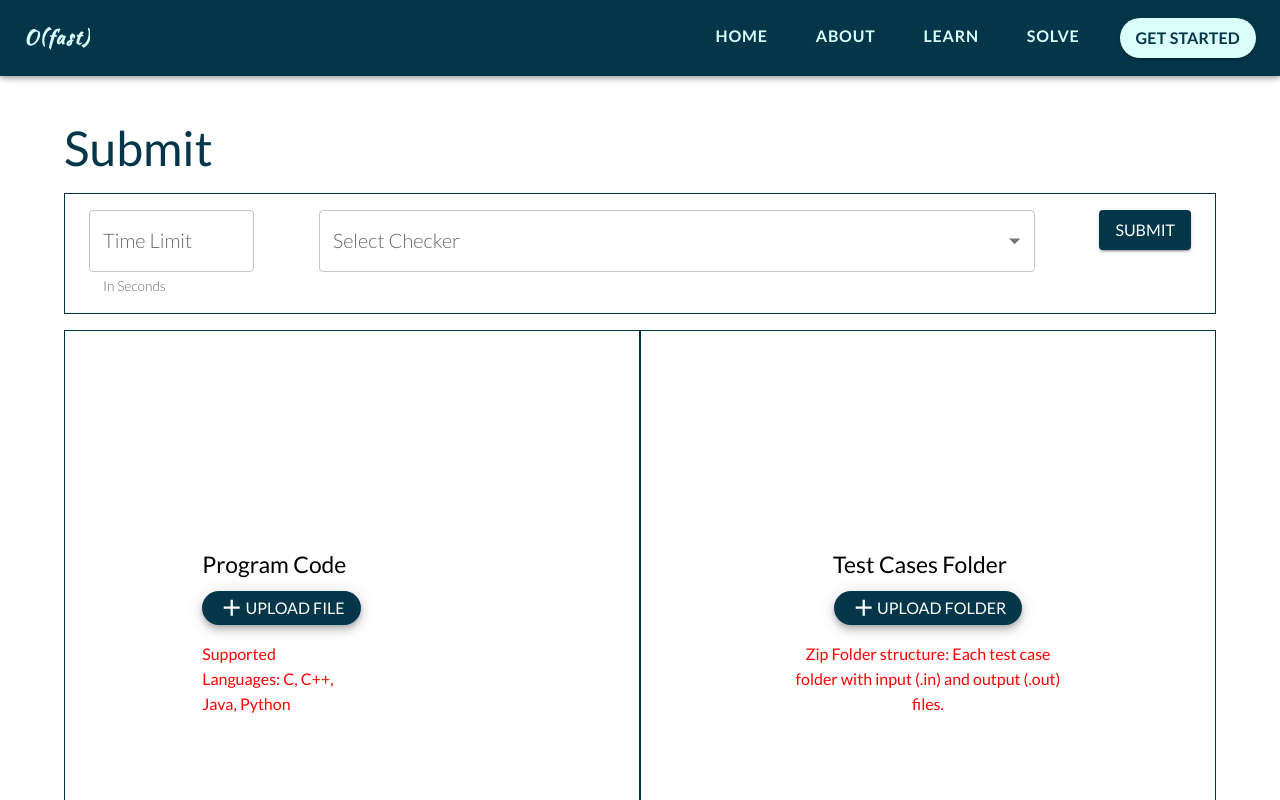
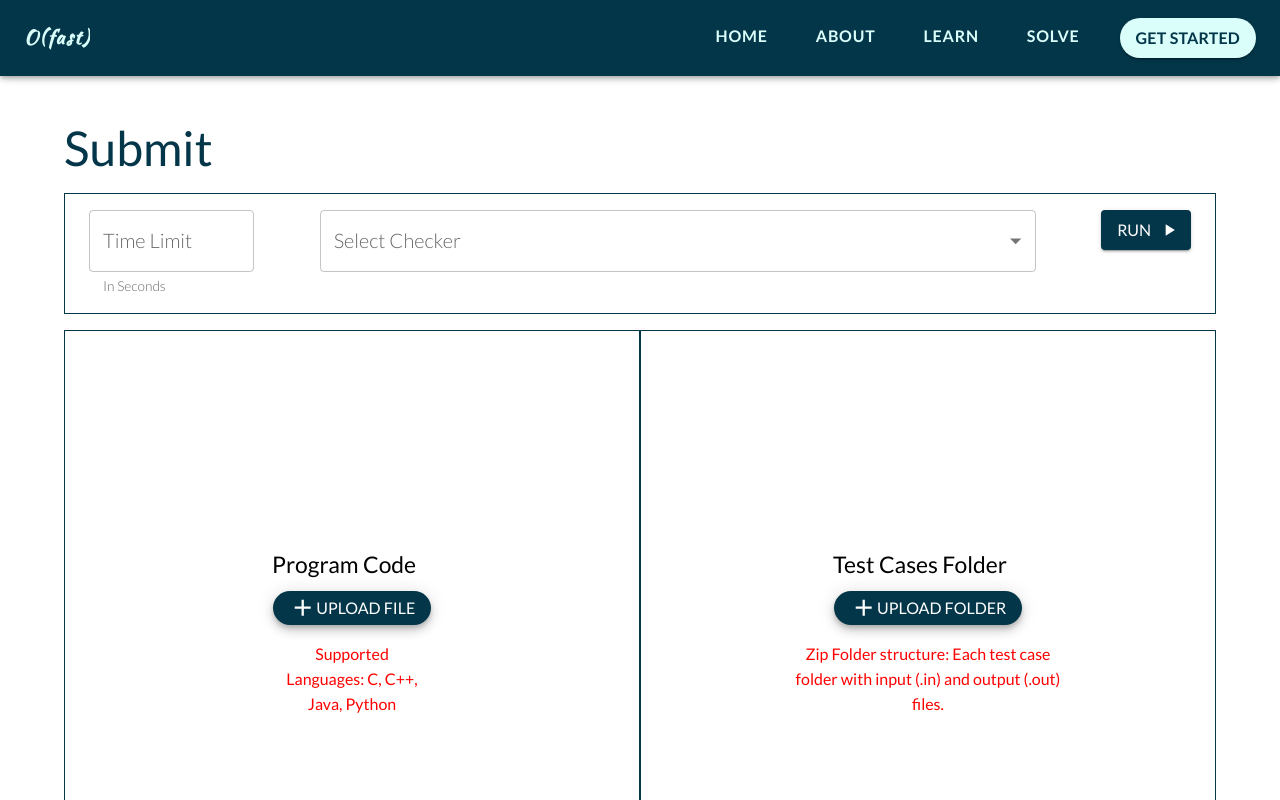
Before and after one commit to ofast-team/frontend, a React (Create React App) app: page /submit in a window 1280 px wide. Shown: the top 800 px of the page. Built offline with nearby package versions, Linux system fonts and the light colour scheme.

Commit message:
zip folder

```diff
--- a/src/components/SubmitFields.tsx
+++ b/src/components/SubmitFields.tsx
@@ -8,6 +8,7 @@ import {
   TextField,
   Checkbox,
 } from '@mui/material'
+import PlayIcon from '@mui/icons-material/PlayArrow'
 
 export default function SubmitFields() {
   const [timeLimit, setTimeLimit] = useState('')
@@ -122,8 +123,13 @@ export default function SubmitFields() {
           alignItems: 'center',
         }}
       >
-        <Button variant="contained" color="primary" onClick={handleSubmit}>
-          Submit
+        <Button
+          variant="contained"
+          color="primary"
+          onClick={handleSubmit}
+          endIcon={<PlayIcon fontSize="large" />}
+        >
+          Run
         </Button>
       </Box>
     </Container>
--- a/src/pages/SubmitPage.tsx
+++ b/src/pages/SubmitPage.tsx
@@ -72,7 +72,14 @@ const CodeCard = () => {
           <MDX value={codePreview} />
         </Box>
       ) : (
-        <Box>
+        <Box
+          sx={{
+            display: 'flex',
+            flexDirection: 'column',
+            alignItems: 'center',
+            textAlign: 'center',
+          }}
+        >
           <Typography mr={2} variant="h6" gutterBottom>
             Program Code
           </Typography>
@@ -113,7 +120,7 @@ const CodeCard = () => {
 
 const FolderCard = () => {
   const [testFolder, setTestFolder] = useState<FileList>()
-  const [testCasesCount, setTestCasesCount] = useState<number>(0)
+  const [uploaded, setUploaded] = useState<boolean>(false)
 
   useEffect(() => {
     if (testFolder) {
@@ -123,10 +130,10 @@ const FolderCard = () => {
 
   const handleTestFolder = (event) => {
     console.log(event.target.files)
-    const folder = event.target.files
+    const folder = event.target.files[0]
     if (folder) {
       setTestFolder(folder)
-      setTestCasesCount(folder.length)
+      setUploaded(true)
     }
   }
 
@@ -144,7 +151,7 @@ const FolderCard = () => {
         border: '1px solid #04364a',
       }}
     >
-      {testCasesCount ? (
+      {uploaded ? (
         <Box
           sx={{
             flexGrow: 1,
@@ -157,7 +164,7 @@ const FolderCard = () => {
           <Typography variant="h6" gutterBottom>
             Test Cases Count
           </Typography>
-          <Typography>{testCasesCount}</Typography>
+          <Typography>Uploaded</Typography>
         </Box>
       ) : (
         <Box
@@ -176,8 +183,7 @@ const FolderCard = () => {
               style={{ display: 'none' }}
               id="testFolder"
               type="file"
-              directory="true"
-              webkitdirectory="true"
+              accept=".zip, .tar, .7zip"
               onChange={handleTestFolder}
             />
             <Fab
```
